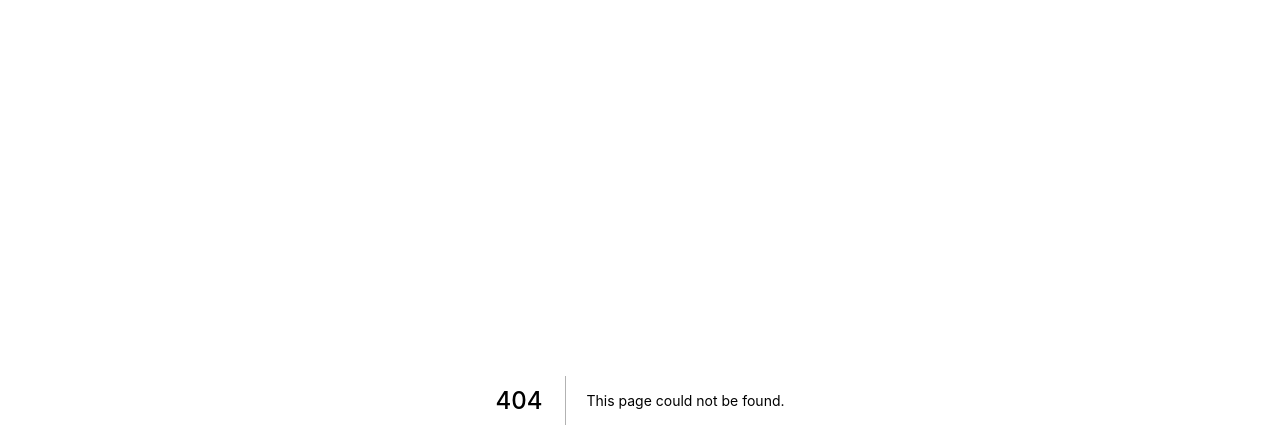
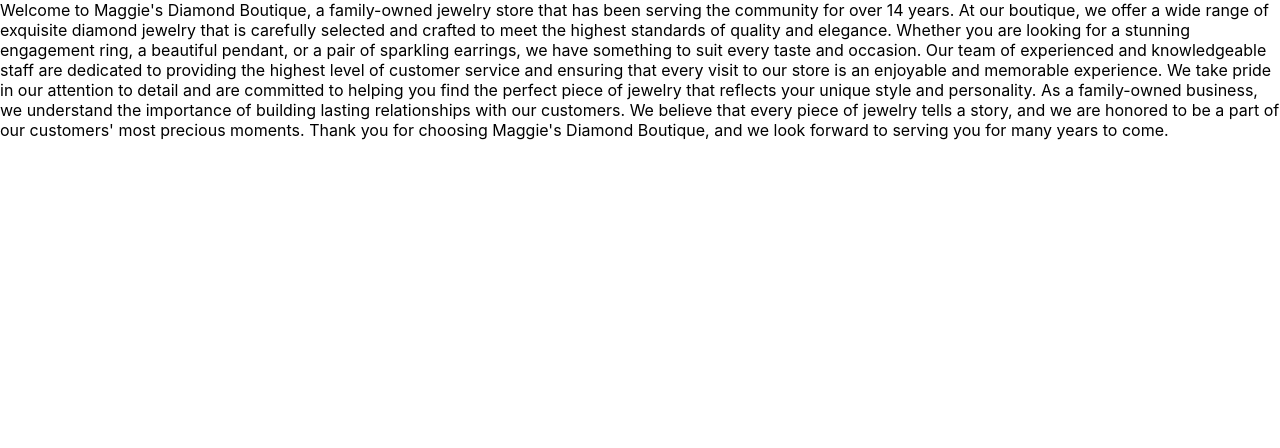
Before and after one commit to Abaid77/Next-Mui-Sanity-Test, a Next.js app: page /about in a window 1280 px wide. Before the commit this address had no page. Shown: the top 448 px of the page. Built offline with nearby package versions, Linux system fonts and the light colour scheme.

Commit message:
update logo, add about section

```diff
--- /dev/null
+++ b/pages/about/index.js
@@ -0,0 +1,26 @@
+import React from 'react';
+
+const About = () => {
+  return (
+    <div>
+      Welcome to Maggie's Diamond Boutique, a family-owned jewelry store that
+      has been serving the community for over 14 years. At our boutique, we
+      offer a wide range of exquisite diamond jewelry that is carefully selected
+      and crafted to meet the highest standards of quality and elegance. Whether
+      you are looking for a stunning engagement ring, a beautiful pendant, or a
+      pair of sparkling earrings, we have something to suit every taste and
+      occasion. Our team of experienced and knowledgeable staff are dedicated to
+      providing the highest level of customer service and ensuring that every
+      visit to our store is an enjoyable and memorable experience. We take pride
+      in our attention to detail and are committed to helping you find the
+      perfect piece of jewelry that reflects your unique style and personality.
+      As a family-owned business, we understand the importance of building
+      lasting relationships with our customers. We believe that every piece of
+      jewelry tells a story, and we are honored to be a part of our customers'
+      most precious moments. Thank you for choosing Maggie's Diamond Boutique,
+      and we look forward to serving you for many years to come.
+    </div>
+  );
+};
+
+export default About;
```
Also changed, not shown: components/Navbar.js (+2 -20 lines).
